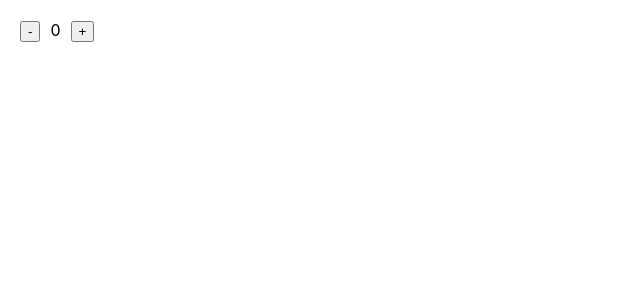
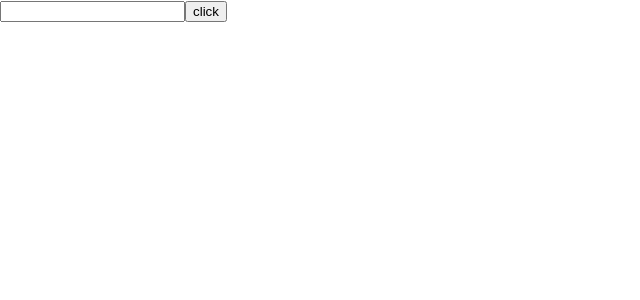
Before and after one commit to AFAN-LIFE/react-learn-wuyou, a React (Create React App) app: page / in a window 1280 px wide. Shown: the top 300 px of the page, without its empty margins (0-640 px from the left). Built offline with nearby package versions, Linux system fonts and the light colour scheme.

Commit message:
useRef-组件焦点

```diff
--- a/src/App.js
+++ b/src/App.js
@@ -1,27 +1,19 @@
-import {useReducer, useState} from 'react'
-
-// 便于管理一个对象的多种状态的复杂操作
-function countReducer(state, action) {
-  switch (action.type) {
-    case 'increment':
-      return state + 1
-    case 'decrement':
-      return state - 1
-    default:
-      throw new Error()
-  }
-}
+import {useRef, useState} from 'react'
 
 export default function App() {
-  const [state, dispatch] = useReducer(countReducer, 0)
-  const handleIncrement = () => dispatch({ type: 'increment' })
-  const handleDecrement = () => dispatch({ type: 'decrement' })
+  const inputRef = useRef(null)
+  // 不是响应式状态，不会随着组件更新而更新
+  const prevCount = useRef()
+
+  function handleClick() {
+    // 点击获取焦点 .current能获取到input的dom对象
+    inputRef.current.focus()
+  }
 
   return (
-    <div style={{ padding: 20 }}>
-      <button onClick={handleDecrement}>-</button>
-      <span style={{ margin: '0 10px' }}>{state}</span>
-      <button onClick={handleIncrement}>+</button>
+    <div>
+      <input type="text" ref={inputRef} />
+      <button onClick={handleClick}>click</button>
     </div>
   )
 }
```
Also changed, not shown: 1 other file (tests, documents, lock files or other folders).
